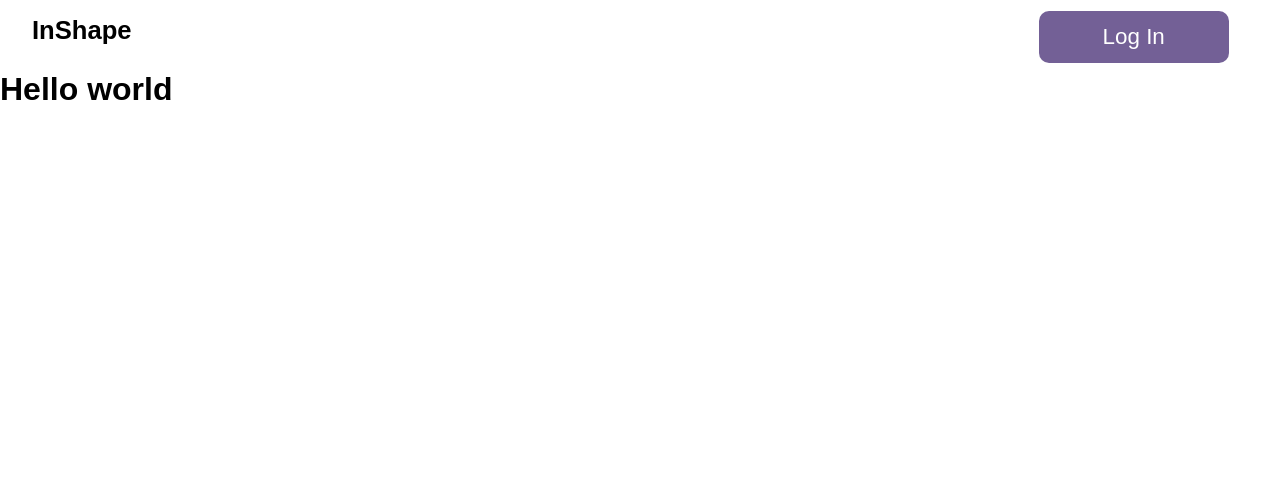
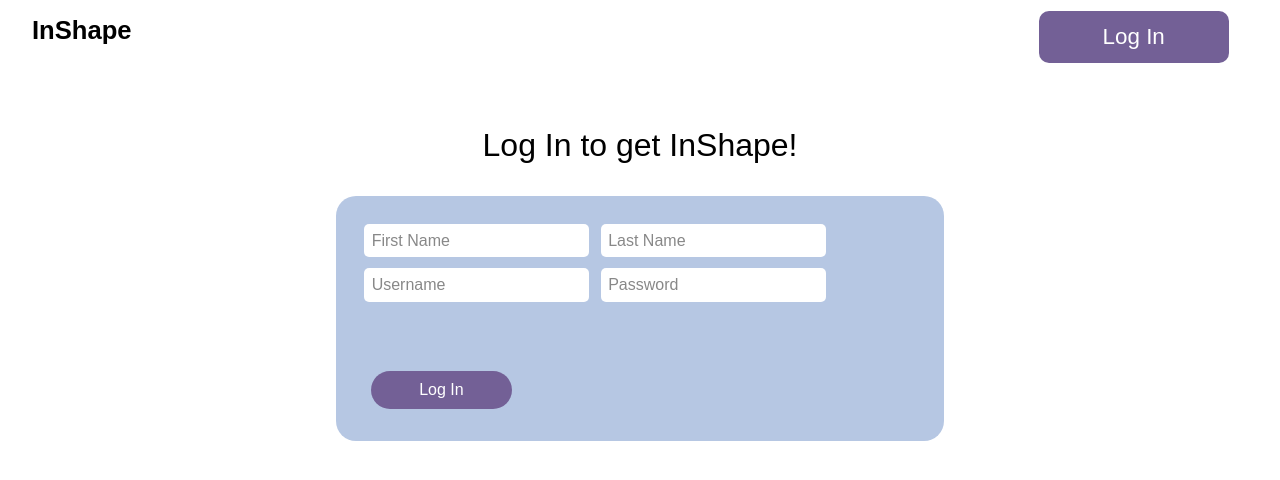
Before and after one commit to rebecca-millerr/InShape, a React (Create React App) app in the folder client/: page /log-in in a window 1280 px wide. Shown: the top 480 px of the page. Built offline with nearby package versions, Linux system fonts and the light colour scheme.

Commit message:
log in page

```diff
--- a/client/src/LogIn.css
+++ b/client/src/LogIn.css
@@ -1,6 +1,6 @@
 .FormBox {
-    width: 80%;
-    height: 350px;
+    width: 50%;
+    height: 200px;
     position: relative;
     overflow-y: auto;
     margin: 0 auto;
@@ -10,12 +10,12 @@
     padding: 2%;
 }
 
-.SignUpHeading {
+.LogInHeading {
     font-weight: 400;
     margin: 0 0 1em 0;
 }
 
-.SignUpPage {
+.LogInPage {
     margin: 6%;
     text-align: center;
 }
--- a/client/src/LogIn.js
+++ b/client/src/LogIn.js
@@ -1,14 +1,74 @@
-import React from 'react';
+import React, {Component} from 'react';
 
-class LogIn extends React.Component {
+import './LogIn.css';
+
+class LogIn extends Component {
     constructor() {
         super();
+        this.state = {
+            firstName: "",
+            lastName: ""
+        }
+        this.handleChange = this.handleChange.bind(this)
+    }
+
+    handleChange(event) {
+        const {name, value} = event.target;
+        this.setState({
+            [name]: value
+        });
     }
 
     render() {
         return(
-            <div>
-                <h1>Hello world</h1>
+            <div className = "LogInPage">
+                <h1 className = "LogInHeading"> Log In to get InShape!</h1>
+                <form className = "FormBox">
+                    <input
+                        type = "text"
+                        name = "firstName"
+                        placeholder = "First Name"
+                        onChange = {this.handleChange}
+                        value = {this.state.firstName}
+                        className = "TextField LongField"
+                        required
+                    />
+                    <input
+                        type = "text"
+                        name = "lastName"
+                        placeholder = "Last Name"
+                        onChange = {this.handleChange}
+                        value = {this.state.lastName}
+                        className = "TextField LongField"
+                        required
+                    />
+                    <br />
+
+
+                    <input
+                        type = "text"
+                        name = "username"
+                        placeholder = "Username"
+                        onChange = {this.handleChange}
+                        value = {this.state.username}
+                        className = "TextField LongField"
+                        required
+                    />
+
+                    <input
+                        type = "password"
+                        name = "password"
+                        placeholder = "Password"
+                        onChange = {this.handleChange}
+                        value = {this.state.password}
+                        className = "TextField LongField"
+                        required
+                    />
+
+                    <div>
+                        <div onClick = {this.calculate} className = "SubmitButton">Log In</div>
+                    </div>
+                </form>
             </div>
         )
     }
```
